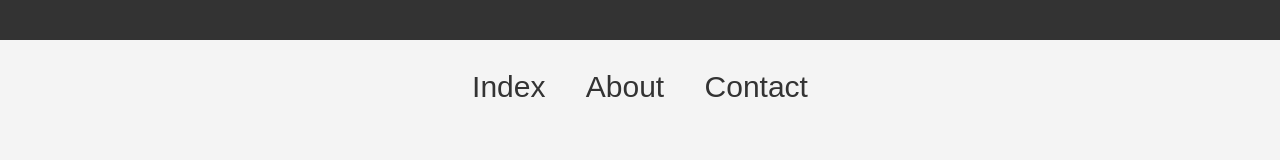
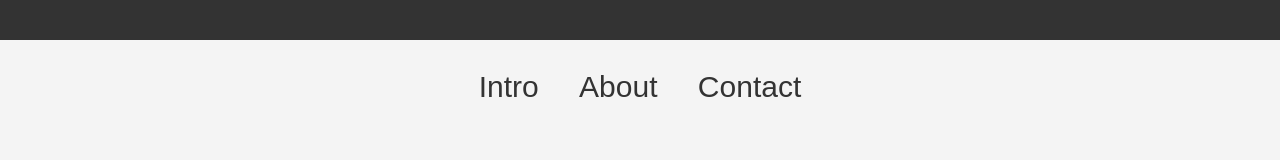
Before and after one commit to day-care-brampton/mas-school, a plain HTML site: page home.html in a window 1280 px wide. Shown: the part 242-402 px from the top of the page. Drawn offline with Linux system fonts and the light colour scheme.

Commit message:
Update home.html

```diff
--- a/home.html
+++ b/home.html
@@ -16,7 +16,7 @@
 <p> </p>
 
 <nav>
-     <a href="index.html">Index</a>
+     <a href="index.html">Intro</a>
      <a href="about.html">About</a>
      <a href="contact.html">Contact</a>
      </nav>
```
